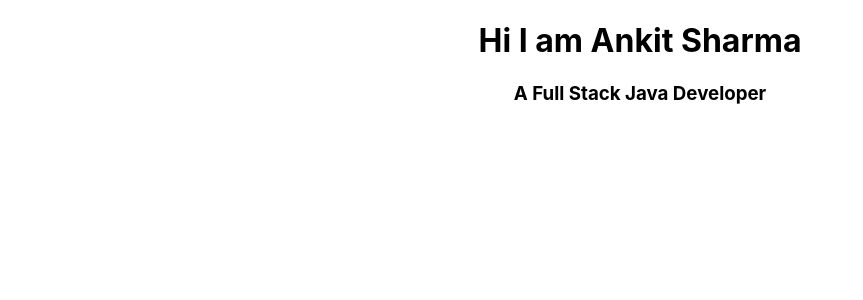
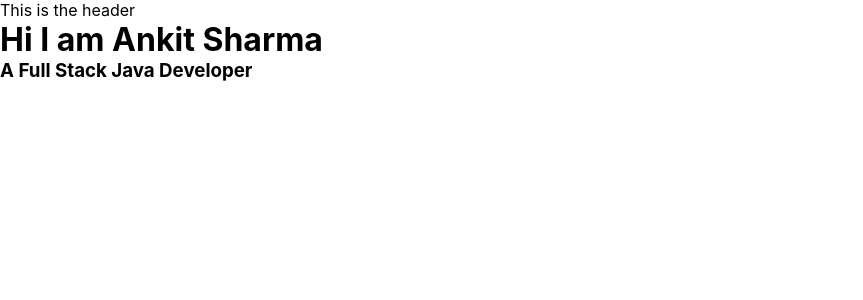
Before and after one commit to darkaster72/darkaster72.github.io, a React (Create React App) app: page / in a window 1280 px wide. Shown: the top 300 px of the page, without its empty margins (0-863 px from the left). Built offline with nearby package versions, Linux system fonts and the light colour scheme.

Commit message:
added header and router

```diff
--- a/package.json
+++ b/package.json
@@ -8,6 +8,7 @@
     "@testing-library/user-event": "^12.8.3",
     "react": "^17.0.2",
     "react-dom": "^17.0.2",
+    "react-router-dom": "^6.0.2",
     "react-scripts": "4.0.3",
     "web-vitals": "^1.1.2"
   },
--- a/src/App.css
+++ b/src/App.css
@@ -1,38 +1,5 @@
-.App {
-  text-align: center;
+* {
+  padding: 0;
+  margin: 0;
+  box-sizing: border-box;
 }
-
-.App-logo {
-  height: 40vmin;
-  pointer-events: none;
-}
-
-@media (prefers-reduced-motion: no-preference) {
-  .App-logo {
-    animation: App-logo-spin infinite 20s linear;
-  }
-}
-
-.App-header {
-  background-color: #282c34;
-  min-height: 100vh;
-  display: flex;
-  flex-direction: column;
-  align-items: center;
-  justify-content: center;
-  font-size: calc(10px + 2vmin);
-  color: white;
-}
-
-.App-link {
-  color: #61dafb;
-}
-
-@keyframes App-logo-spin {
-  from {
-    transform: rotate(0deg);
-  }
-  to {
-    transform: rotate(360deg);
-  }
-}
--- a/src/App.js
+++ /dev/null
@@ -1,12 +0,0 @@
-import './App.css';
-
-const App = () => {
-  return (
-    <div className="App">
-      <h1>Hi I am Ankit Sharma </h1>
-      <h3>A Full Stack Java Developer</h3>
-    </div>
-  );
-}
-
-export default App;
--- /dev/null
+++ b/src/App.jsx
@@ -0,0 +1,18 @@
+import "./App.css";
+import React from "react";
+import { Routes, BrowserRouter as Router, Route } from "react-router-dom";
+import HomePage from "./pages/home.component";
+import Header from "./components/header.component";
+
+const App = () => (
+  <div className="App">
+    <Router>
+      <Header></Header>
+      <Routes>
+        <Route exact path="/" element={<HomePage />}></Route>
+      </Routes>
+    </Router>
+  </div>
+);
+
+export default App;
--- /dev/null
+++ b/src/components/header.component.jsx
@@ -0,0 +1,5 @@
+import "./header.styles.css";
+
+const Header = () => <header className="header">This is the header</header>;
+
+export default Header;
--- /dev/null
+++ b/src/components/header.styles.css
@@ -0,0 +1,3 @@
+.header {
+
+}
--- /dev/null
+++ b/src/pages/home.component.jsx
@@ -0,0 +1,10 @@
+import "./home.styles.css";
+
+const HomePage = () => (
+  <div>
+    <h1>Hi I am Ankit Sharma </h1>
+    <h3>A Full Stack Java Developer</h3>
+  </div>
+);
+
+export default HomePage;
```
Also changed, not shown: src/pages/home.styles.css (added), 1 other file (tests, documents, lock files or other folders).
